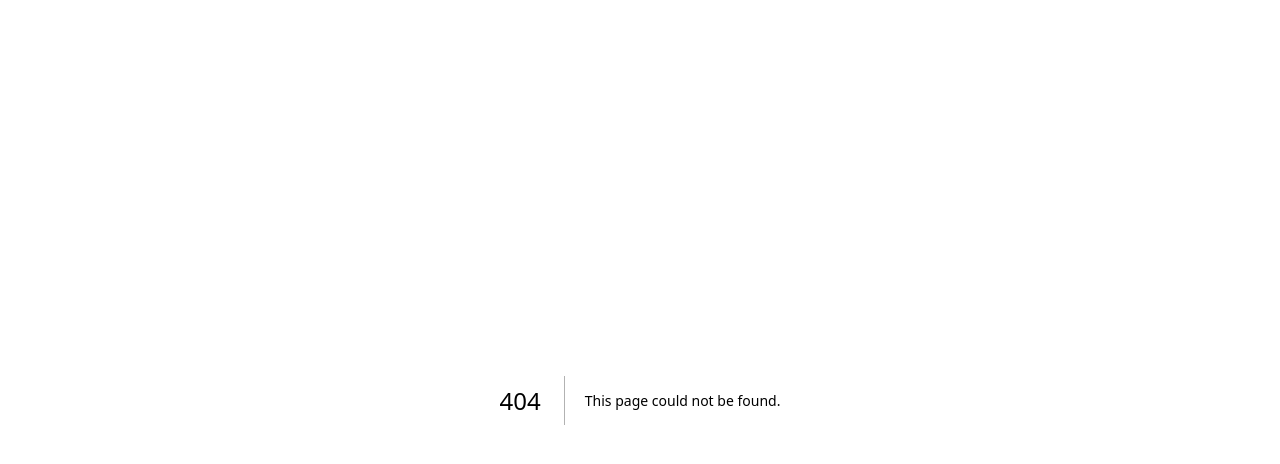
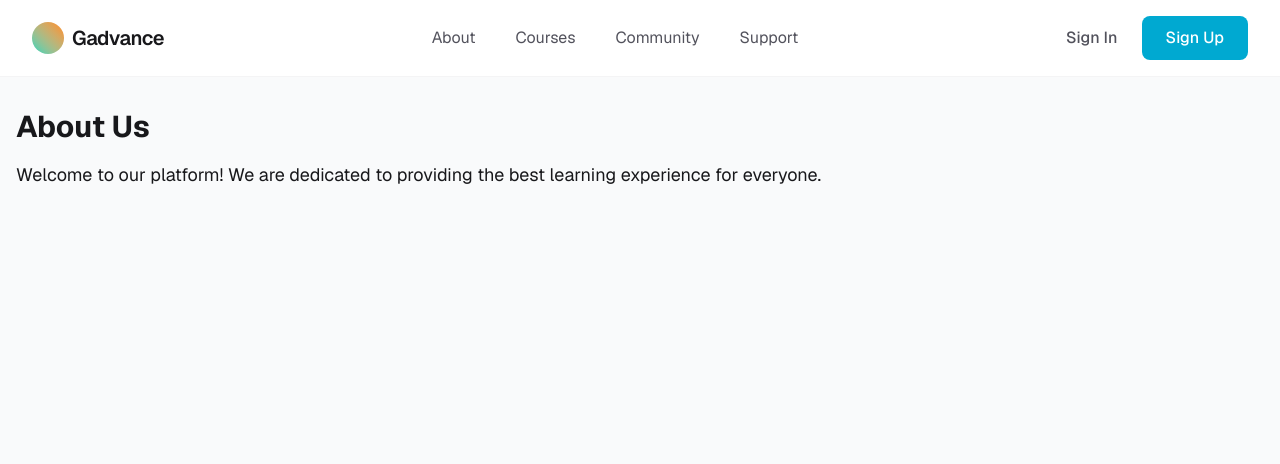
Before and after one commit to nathsuki73/gadvance, a Next.js app: page /about in a window 1280 px wide. Before the commit this address had no page. Shown: the top 464 px of the page. Built offline with nearby package versions, Linux system fonts and the light colour scheme.

Commit message:
Add About page component with header and introductory content

```diff
--- /dev/null
+++ b/app/about/page.tsx
@@ -0,0 +1,19 @@
+import React from "react";
+import Header from "@/app/components/Header";
+
+const About = () => {
+  return (
+    <div className="min-h-screen bg-[#F9FAFB] font-sans text-zinc-900">
+      <Header />
+      <main className="container mx-auto px-4 py-8">
+        <h1 className="text-3xl font-bold mb-4">About Us</h1>
+        <p className="text-lg">
+          Welcome to our platform! We are dedicated to providing the best
+          learning experience for everyone.
+        </p>
+      </main>
+    </div>
+  );
+};
+
+export default About;
```
